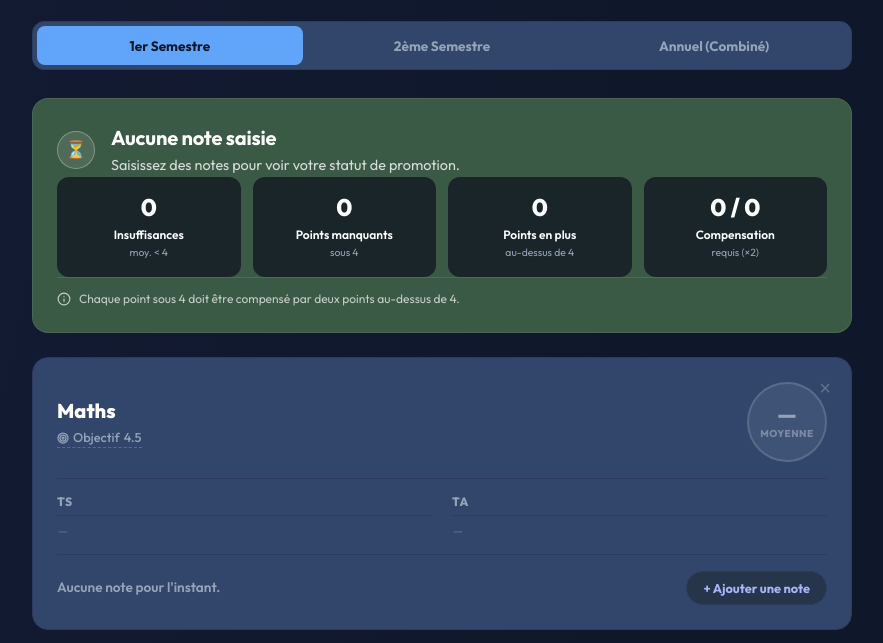
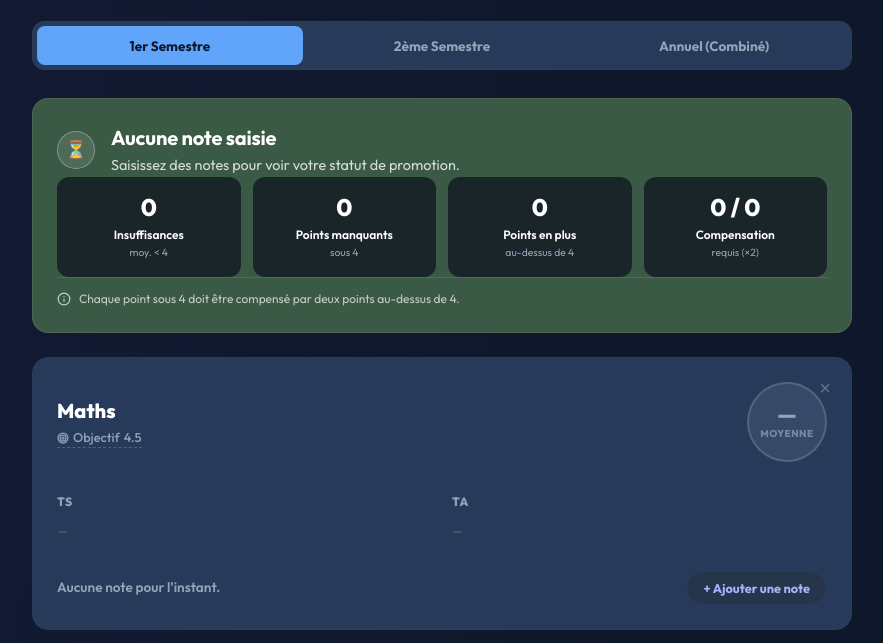
Before and after one commit to hrishi-alikatte/grade-tracker, a plain HTML site: page index.html in a window 1280 px wide. Shown: the part 157-800 px from the top of the page, without its empty margins (198-1081 px from the left). Drawn offline with Linux system fonts and the light colour scheme.

Commit message:
style: adjust subject card background to darker steel blue (#273a5a)

```diff
--- a/style.css
+++ b/style.css
@@ -8,7 +8,7 @@
 :root {
     /* Slightly lighter, premium Navy Blue palette as requested */
     --color-bg-base: #0f172a;          /* Lighter midnight navy (slate-900) */
-    --color-bg-surface: #31466a;       /* Lighter navy card background (slate-800 adjusted) */
+    --color-bg-surface: #273a5a;       /* Lighter navy card background (slate-800 adjusted) */
     --color-bg-elevated: #334155;      /* Lighter elevated background (slate-700) */
 
     --color-border-subtle: #2e3b5e;    /* Slate-blue border */
```
